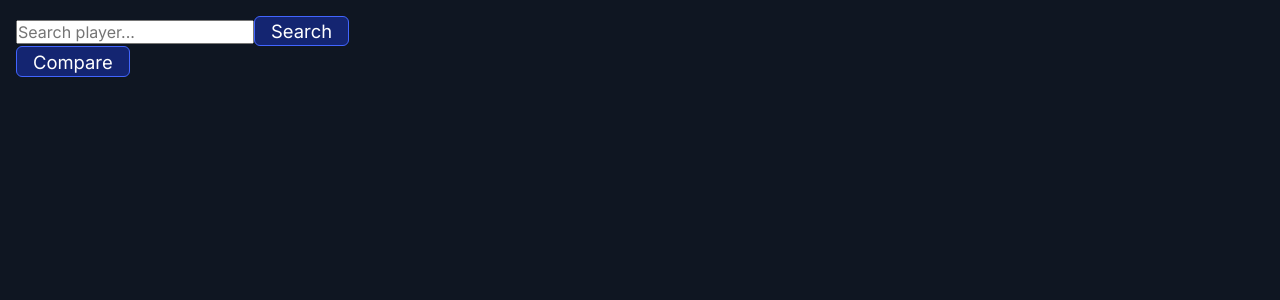
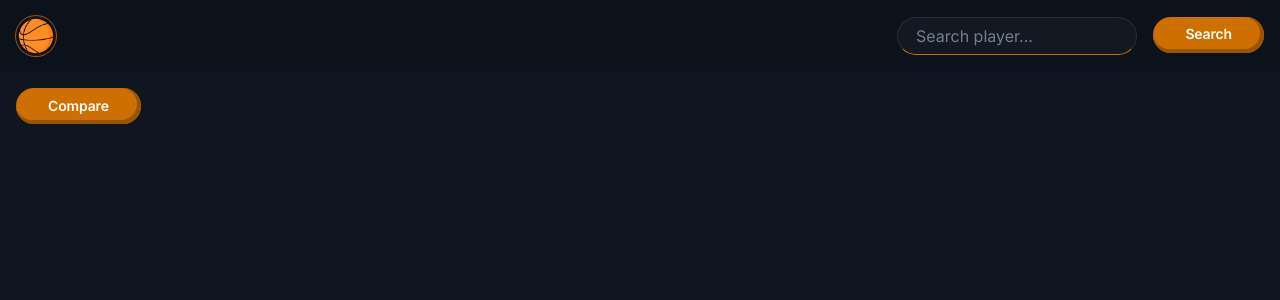
Before and after one commit to emanuelefavero/compare-nba-players, a Next.js app: page / in a window 1280 px wide. Shown: the top 300 px of the page. Built offline with nearby package versions, Linux system fonts and the light colour scheme.

Commit message:
style header

```diff
--- a/components/Header.tsx
+++ b/components/Header.tsx
@@ -1,4 +1,7 @@
 import { FormEvent, useState } from 'react'
+import Image from 'next/image'
+import Router from 'next/router'
+import styles from '@/styles/Header.module.scss'
 
 import { IPlayer } from '@/types'
 
@@ -24,7 +27,11 @@ export default function Header({ setFoundPlayers }: Props) {
   }
 
   return (
-    <>
+    <header className={styles.header}>
+      <button className={styles.logo} onClick={() => Router.reload()}>
+        <Image src='/logo.png' alt='logo' width={40} height={40} />
+      </button>
+
       <form
         onSubmit={(e: FormEvent<HTMLFormElement>) => {
           e.preventDefault()
@@ -41,6 +48,6 @@ export default function Header({ setFoundPlayers }: Props) {
 
         <button type='submit'>Search</button>
       </form>
-    </>
+    </header>
   )
 }
--- a/pages/_app.tsx
+++ b/pages/_app.tsx
@@ -15,9 +15,9 @@ export default function App({ Component, pageProps }: AppProps) {
         <link rel='icon' href='/favicon.ico' />
       </Head>
 
-      <main className={inter.className}>
+      <div className={inter.className}>
         <Component {...pageProps} />
-      </main>
+      </div>
     </>
   )
 }
--- a/pages/_document.tsx
+++ b/pages/_document.tsx
@@ -2,7 +2,7 @@ import { Html, Head, Main, NextScript } from 'next/document'
 
 export default function Document() {
   return (
-    <Html lang="en">
+    <Html lang='en'>
       <Head />
       <body>
         <Main />
--- a/pages/index.tsx
+++ b/pages/index.tsx
@@ -17,20 +17,19 @@ export default function Home() {
     )
     const data1 = await response1.json()
     setPlayer1Stats(data1.data[0])
-    console.log(player1Stats)
 
     const response2 = await fetch(
       `https://www.balldontlie.io/api/v1/season_averages?player_ids[]=${player2?.id}`
     )
     const data2 = await response2.json()
     setPlayer2Stats(data2.data[0])
-    console.log(player2Stats)
   }
 
   return (
     <>
       <Header setFoundPlayers={setFoundPlayers} />
 
+      <main>
         {foundPlayers.map((player: IPlayer) => (
           <div key={player.id}>
             <p>
@@ -94,6 +93,7 @@ export default function Home() {
             player2={player2}
           />
         )}
+      </main>
     </>
   )
 }
--- /dev/null
+++ b/styles/Header.module.scss
@@ -0,0 +1,69 @@
+header.header {
+  background: #00000031;
+  color: #fff;
+
+  padding: 1rem;
+
+  display: flex;
+  justify-content: space-between;
+  align-items: center;
+
+  button.logo {
+    background: none;
+    border: none;
+    cursor: pointer;
+    outline: none;
+    box-shadow: 0 0 0 1px var(--color-primary-darker);
+
+    padding: 0;
+
+    animation: bounce 1s ease-in-out alternate;
+    animation-iteration-count: 2;
+
+    &:hover {
+      filter: brightness(1.05);
+    }
+  }
+
+  form {
+    input {
+      background: rgba(169, 198, 255, 0.04);
+      border: #ffffff18 1px solid;
+      border-bottom: 1px solid var(--color-primary);
+      border-radius: 100px;
+      color: #fff;
+      outline: none;
+      padding: 0.5rem 1.1rem;
+      width: 15rem;
+      transition: all 0.1s ease-in-out;
+    }
+
+    input::placeholder {
+      color: rgba(215, 225, 255, 0.5);
+    }
+
+    input:focus {
+      // border-bottom: 2px solid var(--color-primary);
+      border: 1px solid var(--color-primary);
+    }
+
+    button {
+      position: relative;
+      top: -0.15rem;
+      margin-left: 1rem;
+    }
+  }
+}
+
+@keyframes bounce {
+  0% {
+    transform: rotate(0deg);
+    transform: translateY(0px);
+  }
+  25% {
+    transform: translateY(3px);
+  }
+  50% {
+    transform: rotate(-360deg);
+  }
+}
--- a/styles/globals.scss
+++ b/styles/globals.scss
@@ -1,9 +1,11 @@
 /* DEFAULT STYLING */
 :root {
   --color-background: #0f1622;
-  --color-primary: rgb(66, 101, 255);
-  --color-primary-darker: rgb(20, 37, 113);
-  --color-selection: rgba(92, 119, 252, 0.25);
+  --color-primary: rgb(205, 112, 0);
+  --color-primary-darker: rgb(155, 85, 0);
+  --color-primary-hover: rgb(200, 107, 0);
+  // --color-selection: rgba(92, 119, 252, 0.25);
+  --color-selection: rgba(252, 180, 92, 0.25);
   --color-p: #bbc2d8;
 
   /* Font rendering, smoothing, adjusting */
@@ -103,21 +105,30 @@ a:hover {
 
 button {
   cursor: pointer;
-  border: 1px solid var(--color-primary);
+  border: none;
   outline: none;
 
-  background-color: #000;
-  background-color: var(--color-primary-darker);
+  background-color: var(--color-primary);
   color: #fff;
-
-  font-size: 1.15rem;
-  padding: 0.2rem 1rem;
-  border-radius: 6px;
+  box-shadow: inset -2px -2px 0 2px var(--color-primary-darker);
+  font-size: 0.875rem;
+  font-weight: 600;
+  letter-spacing: -0.01rem;
+  padding: 0.55rem 2rem 0.65rem 2rem;
+  border-radius: 100px;
 }
 
 button:hover {
-  background-color: var(--color-primary);
-  color: white;
+  background-color: var(--color-primary-hover);
+}
+
+button:active {
+  transform: translateY(1px);
+  box-shadow: inset -1px -1px 0 1px var(--color-primary-darker);
+}
+
+button:focus {
+  outline: none;
 }
 
 p {
```
Also changed, not shown: public/logo.png (added). Lines whose indentation alone changed are shown as unchanged.
